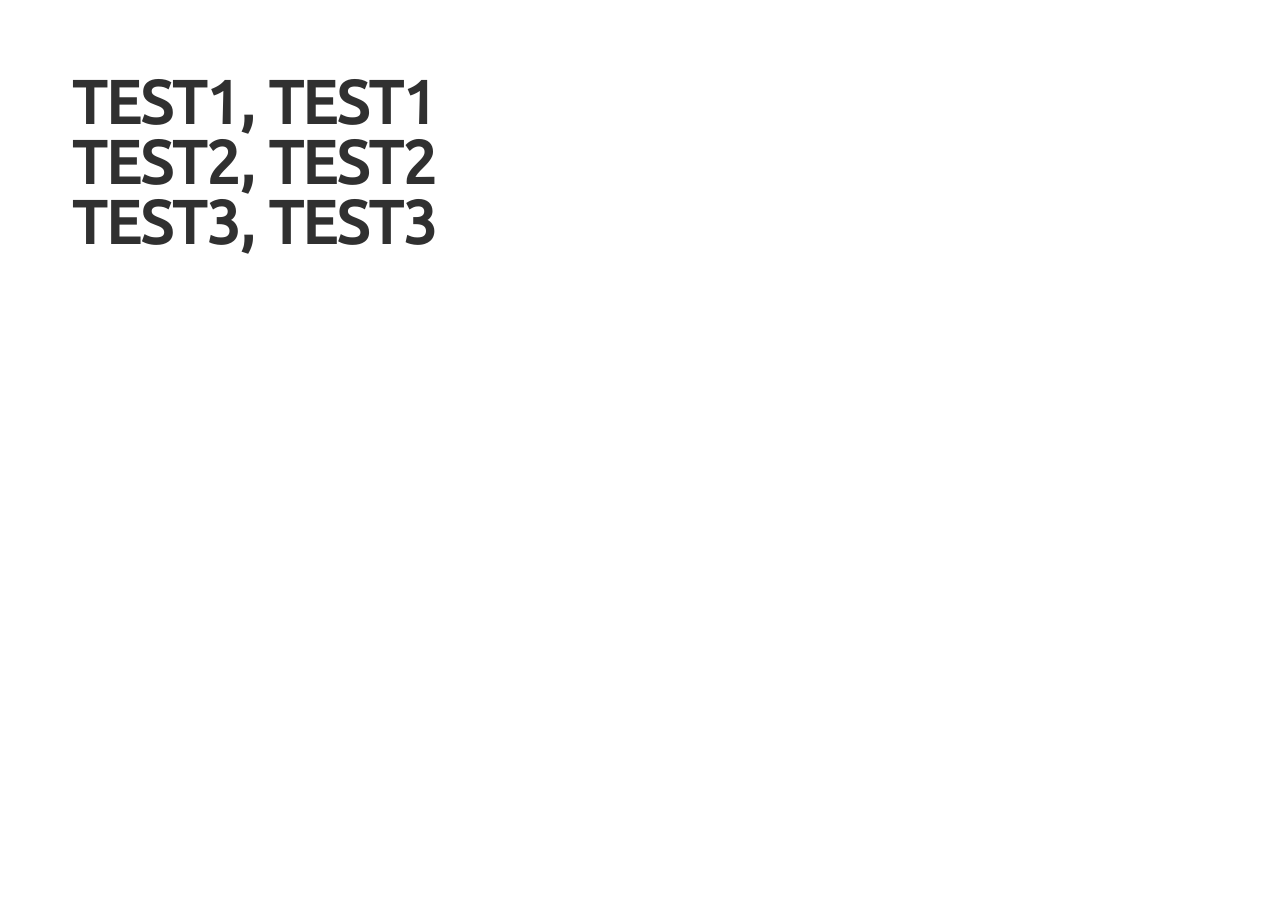
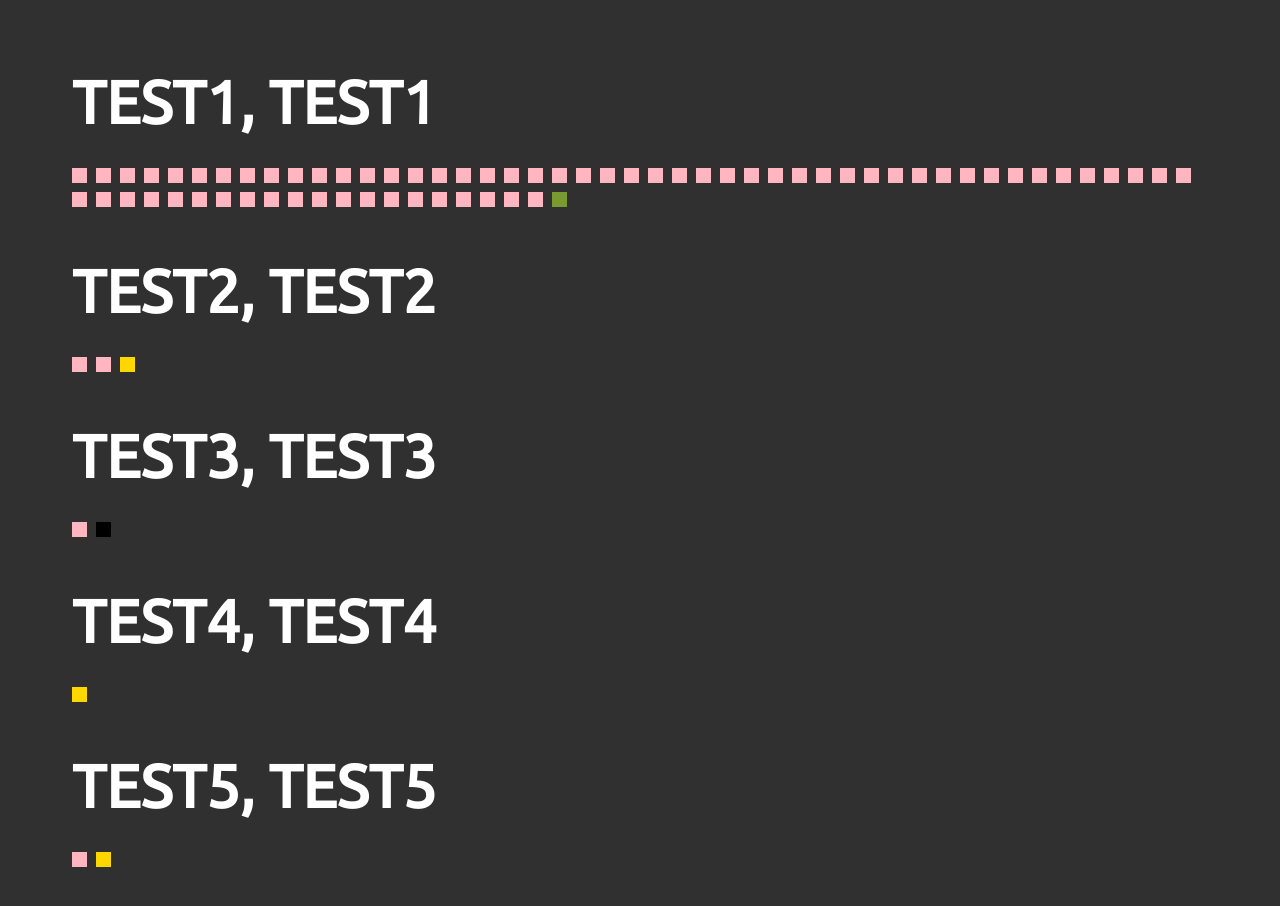
Before and after one commit to sefortescue/hepatica, a plain HTML site: page docs/index.html in a window 1280 px wide. Before the commit the page ends 800 px from the top, so only its background shows below. Drawn offline with Linux system fonts and the light colour scheme.

Commit message:
work on style sheet

```diff
--- a/docs/css/style.css
+++ b/docs/css/style.css
@@ -42,8 +42,8 @@ html {
 }
 
 body {
-    background: var(--clr-light);
-    color: var(--clr-dark);
+    background: var(--clr-dark);
+    color: var(--clr-light);
     margin: 0;
     font-family: var(--ff-primary);
     font-size: var(--fs-body);
@@ -54,37 +54,9 @@ section {
     padding: 4em 4em;
 }
 
-img {
-    display: block;
-    max-width: 100%;
-}
-
-strong{font-weight: var(--fw-bold)}
-
 :focus {
     outline: 3px solid var(--clr-accent);
     outline-offset: 3px;
-}
-
-/* Buttons */
-
-.btn {
-    display:inline-block;
-    padding: .5em 2.5em;
-    background: var(--clr-accent);
-    color: var(--clr-dark);
-    text-decoration: none;
-    cursor: pointer;
-    font-size: .8rem;
-    text-transform: uppercase;
-    letter-spacing: 2px;
-    font-weight: var(--fw-bold);
-    transition: transform 200ms ease-in-out;
-    border: 3px solid var(--clr-light);
-}
-
-.btn:hover {
-    transform: scale(1.1);
 }
 
 /* Typography */
@@ -100,13 +72,37 @@ h1 {font-size: var(--fs-h1)}
 h2 {font-size: var(--fs-h2)}
 h3 {font-size: var(--fs-h3)}
 
-/* Credits */
+/* Books */
 
-.credit {
-    font-size: var(--fs-small);
+.prog_list {
+    display: grid;
+    grid-template-rows: auto;
+    grid-template-columns: repeat(auto-fit, 15px);
+    gap: 0.5em;
+    margin-top: 2em;
+    margin-bottom: 3em;
 }
 
-.credit__link:link {
-    text-decoration: underline;
-    text-decoration-color: var(--clr-accent);
+.prog_item {
+    height: 15px;
+    width: 15px;
+    background-color: var(--clr-accent);
+    padding: 5px;
 }
+
+.prog_item:hover {
+    transform: scale(1.5);
+    transition: transform 50ms ease-in-out;
+}
+
+.stat_on {
+    background-color: #789A31;
+}
+
+.stat_hold {
+    background-color: #FFD700;
+}
+
+.stat_conc {
+    background-color: #000000;
+}
--- a/docs/index.html
+++ b/docs/index.html
@@ -9,19 +9,104 @@
     <section class="books_list">
       <div class="books_item">
         <h2>TEST1, TEST1</h2>
-        <div class="prog_item" title="August 01, 2022"></div>
-        <div class="prog_item" title="August 01, 2022"></div>
-        <div class="stat_hold" title="On Hold!"></div>
+        <div class="prog_list">
+          <div class="prog_item" title="August 01, 2022"></div>
+          <div class="prog_item" title="August 01, 2022"></div>
+          <div class="prog_item" title="August 02, 2022"></div>
+          <div class="prog_item" title="August 02, 2022"></div>
+          <div class="prog_item" title="August 02, 2022"></div>
+          <div class="prog_item" title="August 02, 2022"></div>
+          <div class="prog_item" title="August 02, 2022"></div>
+          <div class="prog_item" title="August 02, 2022"></div>
+          <div class="prog_item" title="August 02, 2022"></div>
+          <div class="prog_item" title="August 02, 2022"></div>
+          <div class="prog_item" title="August 02, 2022"></div>
+          <div class="prog_item" title="August 02, 2022"></div>
+          <div class="prog_item" title="August 02, 2022"></div>
+          <div class="prog_item" title="August 02, 2022"></div>
+          <div class="prog_item" title="August 02, 2022"></div>
+          <div class="prog_item" title="August 02, 2022"></div>
+          <div class="prog_item" title="August 02, 2022"></div>
+          <div class="prog_item" title="August 02, 2022"></div>
+          <div class="prog_item" title="August 02, 2022"></div>
+          <div class="prog_item" title="August 02, 2022"></div>
+          <div class="prog_item" title="August 02, 2022"></div>
+          <div class="prog_item" title="August 02, 2022"></div>
+          <div class="prog_item" title="August 02, 2022"></div>
+          <div class="prog_item" title="August 02, 2022"></div>
+          <div class="prog_item" title="August 02, 2022"></div>
+          <div class="prog_item" title="August 02, 2022"></div>
+          <div class="prog_item" title="August 02, 2022"></div>
+          <div class="prog_item" title="August 02, 2022"></div>
+          <div class="prog_item" title="August 02, 2022"></div>
+          <div class="prog_item" title="August 02, 2022"></div>
+          <div class="prog_item" title="August 02, 2022"></div>
+          <div class="prog_item" title="August 02, 2022"></div>
+          <div class="prog_item" title="August 02, 2022"></div>
+          <div class="prog_item" title="August 02, 2022"></div>
+          <div class="prog_item" title="August 02, 2022"></div>
+          <div class="prog_item" title="August 02, 2022"></div>
+          <div class="prog_item" title="August 02, 2022"></div>
+          <div class="prog_item" title="August 02, 2022"></div>
+          <div class="prog_item" title="August 02, 2022"></div>
+          <div class="prog_item" title="August 02, 2022"></div>
+          <div class="prog_item" title="August 02, 2022"></div>
+          <div class="prog_item" title="August 02, 2022"></div>
+          <div class="prog_item" title="August 02, 2022"></div>
+          <div class="prog_item" title="August 02, 2022"></div>
+          <div class="prog_item" title="August 02, 2022"></div>
+          <div class="prog_item" title="August 02, 2022"></div>
+          <div class="prog_item" title="August 02, 2022"></div>
+          <div class="prog_item" title="August 02, 2022"></div>
+          <div class="prog_item" title="August 02, 2022"></div>
+          <div class="prog_item" title="August 02, 2022"></div>
+          <div class="prog_item" title="August 02, 2022"></div>
+          <div class="prog_item" title="August 02, 2022"></div>
+          <div class="prog_item" title="August 02, 2022"></div>
+          <div class="prog_item" title="August 02, 2022"></div>
+          <div class="prog_item" title="August 02, 2022"></div>
+          <div class="prog_item" title="August 02, 2022"></div>
+          <div class="prog_item" title="August 02, 2022"></div>
+          <div class="prog_item" title="August 02, 2022"></div>
+          <div class="prog_item" title="August 02, 2022"></div>
+          <div class="prog_item" title="August 02, 2022"></div>
+          <div class="prog_item" title="August 02, 2022"></div>
+          <div class="prog_item" title="August 02, 2022"></div>
+          <div class="prog_item" title="August 02, 2022"></div>
+          <div class="prog_item" title="August 02, 2022"></div>
+          <div class="prog_item" title="August 02, 2022"></div>
+          <div class="prog_item" title="August 02, 2022"></div>
+          <div class="prog_item" title="August 02, 2022"></div>
+          <div class="prog_item stat_on" title="Ongoing!"></div>
+        </div>
       </div>
       <div class="books_item">
         <h2>TEST2, TEST2</h2>
-        <div class="prog_item" title="August 01, 2022"></div>
-        <div class="stat_hold" title="On Hold!"></div>
+        <div class="prog_list">
+          <div class="prog_item" title="August 01, 2022"></div>
+          <div class="prog_item" title="August 02, 2022"></div>
+          <div class="prog_item stat_hold" title="On Hold!"></div>
+        </div>
       </div>
       <div class="books_item">
         <h2>TEST3, TEST3</h2>
-        <div class="prog_item" title="August 01, 2022"></div>
-        <div class="stat_conc" title="Concluded!"></div>
+        <div class="prog_list">
+          <div class="prog_item" title="August 01, 2022"></div>
+          <div class="prog_item stat_conc" title="Concluded!"></div>
+        </div>
+      </div>
+      <div class="books_item">
+        <h2>TEST4, TEST4</h2>
+        <div class="prog_list">
+          <div class="prog_item stat_hold" title="On Hold!"></div>
+        </div>
+      </div>
+      <div class="books_item">
+        <h2>TEST5, TEST5</h2>
+        <div class="prog_list">
+          <div class="prog_item" title="August 02, 2022"></div>
+          <div class="prog_item stat_hold" title="On Hold!"></div>
+        </div>
       </div>
     </section>
     <section class="footer"></section>
```
Also changed, not shown: 1 other file.
